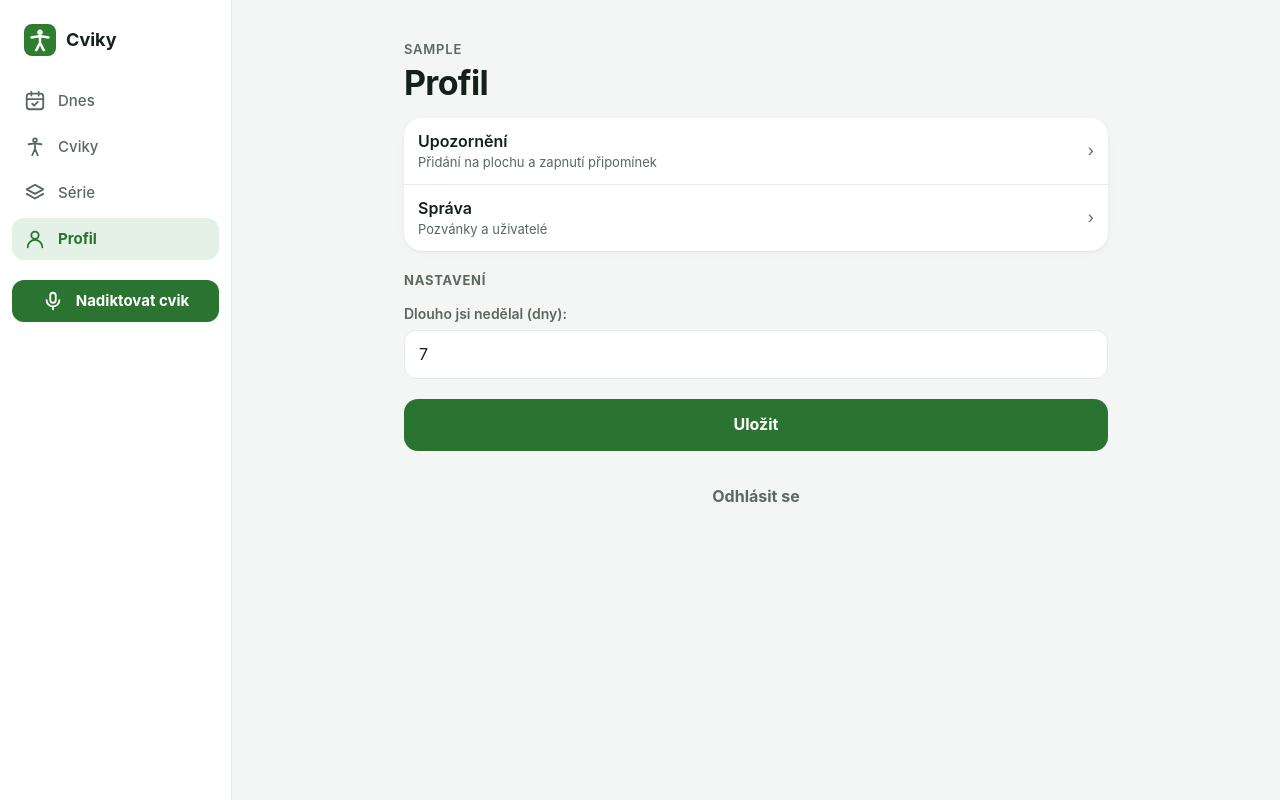
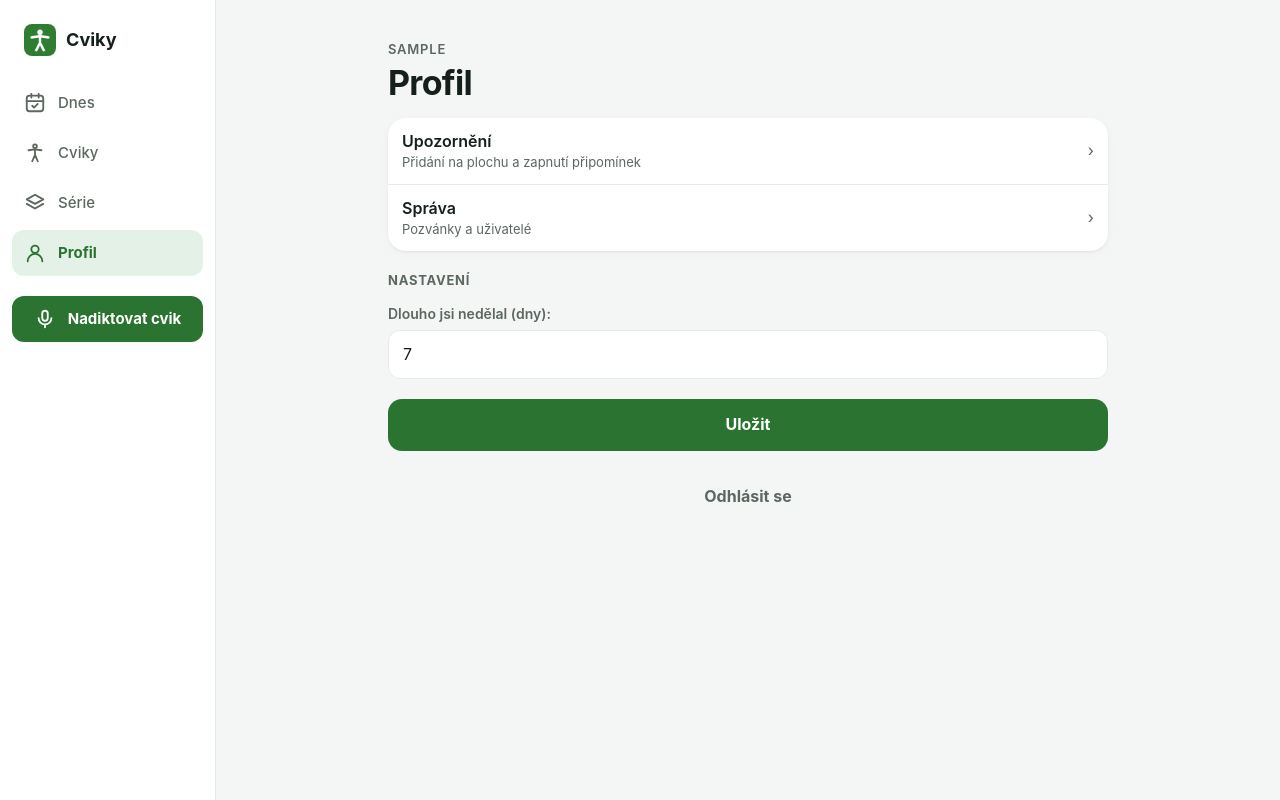
Before and after one commit to romanzdk/fyzio-cviky, a Django app: page /profil/ in a window 1280 px wide. Run offline with Django 5.2, Linux system fonts and the light colour scheme; the visitor is signed in with stand-in values (Sample User, id 1).

Commit message:
fix: review round 1 – no sidebar on landscape phones, safe areas, scrollable sidebar, card grid, no self-link

```diff
--- a/cviky/static/cviky/app.css
+++ b/cviky/static/cviky/app.css
@@ -289,34 +289,38 @@ fieldset.weekdays { border: 0; margin: 0; padding: 0; min-width: 0; }
 .check-row .check:active, .btn:active, button[type="submit"]:active, .item:active, .tabbar a:active, .fab:active { opacity: 0.6; }
 .toast { margin: 0 0 12px; padding: 10px 14px; border-radius: 12px; background: var(--primary-soft); color: var(--primary); font-weight: 600; }
 
-.side-brand, .side-dictate { display: none !important; }
+.tabbar .side-brand, .tabbar .side-dictate { display: none; }
 
-@media (min-width: 768px) {
-  :root { --side: 232px; }
-  body.app main { max-width: 48rem; margin: 0 auto 0 calc(var(--side) + max(0px, (100vw - var(--side) - 48rem) / 2)); padding: 40px 32px 48px; }
+@media (min-width: 768px) and (min-height: 500px) {
+  :root { --side: 216px; }
+  body.app { padding-left: calc(var(--side) + env(safe-area-inset-left)); }
+  body.app main { max-width: 48rem; margin: 0 auto; padding: 40px 24px 48px; }
   .fab { display: none; }
 
   .tabbar {
     top: 0;
     right: auto;
-    width: var(--side);
+    width: calc(var(--side) + env(safe-area-inset-left));
     height: auto;
     flex-direction: column;
     justify-content: flex-start;
     gap: 4px;
-    padding: 24px 12px;
+    padding: calc(24px + env(safe-area-inset-top)) 12px calc(24px + env(safe-area-inset-bottom)) calc(12px + env(safe-area-inset-left));
+    overflow-y: auto;
     border-top: 0;
     border-right: 1px solid var(--line);
     background: var(--surface);
+    backdrop-filter: none;
+    -webkit-backdrop-filter: none;
   }
-  .tabbar a { flex: none; flex-direction: row; gap: 12px; padding: 10px 12px; border-radius: 12px; font-size: 15px; }
+  .tabbar a { flex: none; flex-direction: row; gap: 12px; padding: 12px; border-radius: 12px; font-size: 15px; }
   .tabbar a.on { background: var(--primary-soft); }
   .tabbar svg { width: 22px; height: 22px; }
 
-  .tabbar .side-brand { display: flex !important; align-items: center; gap: 10px; padding: 0 12px 20px; font-weight: 700; font-size: 18px; }
+  .tabbar .side-brand { display: flex; align-items: center; gap: 10px; padding: 0 12px 20px; font-weight: 700; font-size: 18px; }
   .side-brand img { width: 32px; height: 32px; border-radius: 8px; }
-  .tabbar a.side-dictate {
-    display: flex !important;
+  .tabbar .side-dictate {
+    display: flex;
     margin-top: 16px;
     justify-content: center;
     background: var(--primary);
@@ -325,8 +329,13 @@ fieldset.weekdays { border: 0; margin: 0; padding: 0; min-width: 0; }
   }
 
   h1 { font-size: 34px; }
-  .listing { display: grid; grid-template-columns: repeat(auto-fill, minmax(18rem, 1fr)); }
+  .card.listing { display: grid; grid-template-columns: repeat(auto-fill, minmax(16rem, 1fr)); gap: 12px; padding: 0; background: none; box-shadow: none; overflow: visible; }
+  .listing .item { min-height: 64px; border: 0; border-radius: 14px; background: var(--surface); box-shadow: var(--shadow); }
   .listing .item + .item { border-top: 0; }
-  .listing .item { border-bottom: 1px solid var(--line); }
   .auth { padding-top: 96px; }
 }
+
+@media (min-width: 768px) and (min-height: 500px) and (hover: hover) {
+  .tabbar a:not(.on):not(.side-dictate):hover { background: var(--bg); }
+  .listing .item:hover { outline: 2px solid var(--primary-soft); }
+}
--- a/cviky/templates/base.html
+++ b/cviky/templates/base.html
@@ -22,7 +22,7 @@
 {% if user.is_authenticated %}
 {% if page == "home" or page == "exercise_list" or page == "series_list" %}
 <a class="fab" href="{% url 'exercise_create' %}">
-  <svg viewBox="0 0 24 24" fill="none" stroke="currentColor" stroke-width="2" stroke-linecap="round" stroke-linejoin="round" aria-hidden="true"><rect x="9" y="3" width="6" height="11" rx="3"/><path d="M5 11a7 7 0 0 0 14 0M12 18v3"/></svg>
+  {% include "cviky/mic_icon.html" %}
   Nadiktovat cvik
 </a>
 {% endif %}
@@ -44,10 +44,12 @@
     <svg viewBox="0 0 24 24" fill="none" stroke="currentColor" stroke-width="2" stroke-linecap="round" stroke-linejoin="round" aria-hidden="true"><circle cx="12" cy="8" r="4"/><path d="M4 21a8 8 0 0 1 16 0"/></svg>
     Profil
   </a>
+  {% if page != "exercise_create" %}
   <a class="side-dictate" href="{% url 'exercise_create' %}">
-    <svg viewBox="0 0 24 24" fill="none" stroke="currentColor" stroke-width="2" stroke-linecap="round" stroke-linejoin="round" aria-hidden="true"><rect x="9" y="3" width="6" height="11" rx="3"/><path d="M5 11a7 7 0 0 0 14 0M12 18v3"/></svg>
+    {% include "cviky/mic_icon.html" %}
     Nadiktovat cvik
   </a>
+  {% endif %}
 </nav>
 {% endif %}
 <script>
--- /dev/null
+++ b/cviky/templates/cviky/mic_icon.html
@@ -0,0 +1 @@
+<svg viewBox="0 0 24 24" fill="none" stroke="currentColor" stroke-width="2" stroke-linecap="round" stroke-linejoin="round" aria-hidden="true"><rect x="9" y="3" width="6" height="11" rx="3"/><path d="M5 11a7 7 0 0 0 14 0M12 18v3"/></svg>
```
Also changed, not shown: tests/test_design.py (+8 -5 lines).
